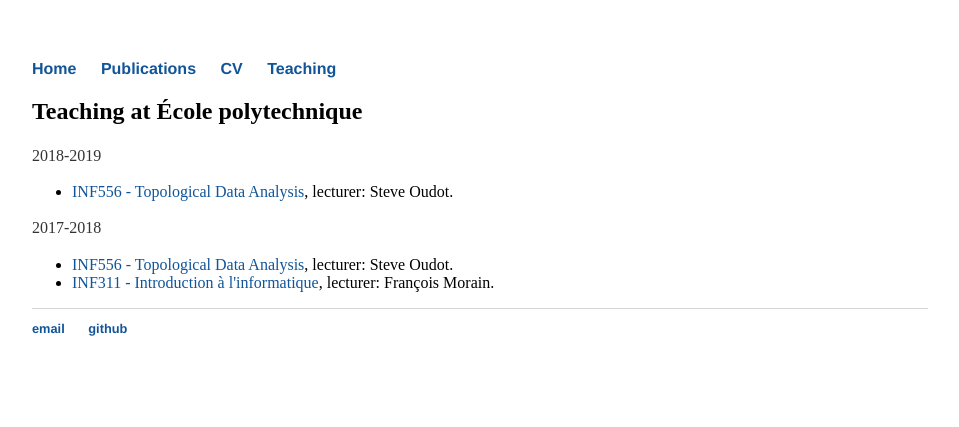
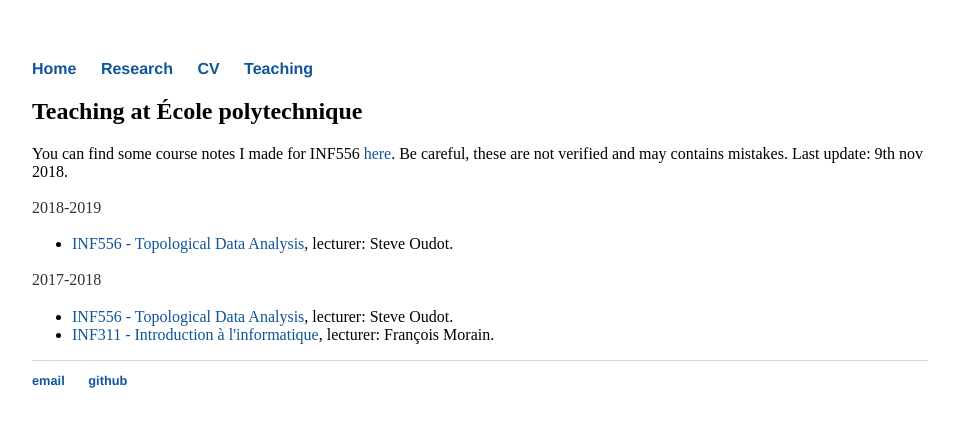
Before and after one commit to tlacombe/tlacombe.github.io, a Jekyll site: the page built from teaching/index.html, in a window 1280 px wide. Shown: the top 427 px of the page, without its empty margins (160-1119 px from the left). Built offline with Jekyll 4.4.1, drawn with Linux system fonts in a browser that asks for light colours.

Commit message:
added course notes for INF556

```diff
--- a/_layouts/default.html
+++ b/_layouts/default.html
@@ -9,9 +9,8 @@
 		<nav>
     		<ul>
         		<li><a href="/">Home</a></li>
-			<li><a href="/publications">Publications</a></li>
+			<li><a href="/research">Research</a></li>
 			<li><a href="/curriculum">CV</a></li>
-			<!--<li><a href="/talks">Talks</a></li>-->
         		<li><a href="/teaching">Teaching</a></li>
     		</ul>
 		</nav>
--- a/teaching/index.html
+++ b/teaching/index.html
@@ -3,6 +3,8 @@ layout: default
 title: Teachings
 ---
 <h2>Teaching at École polytechnique</h2>
+You can find some course notes I made for INF556 <a href="/notesCoursINF556">here</a>. Be careful, these are not verified and may contains mistakes. Last update: 9th nov 2018.
+
 <p>2018-2019</p>
 <ul>
 <li><a href="http://www.enseignement.polytechnique.fr/informatique/INF556/"> INF556 - Topological Data Analysis</a>, lecturer: Steve Oudot.</li>
```
Also changed, not shown: publications/index.html (deleted, +0 -8 lines).
